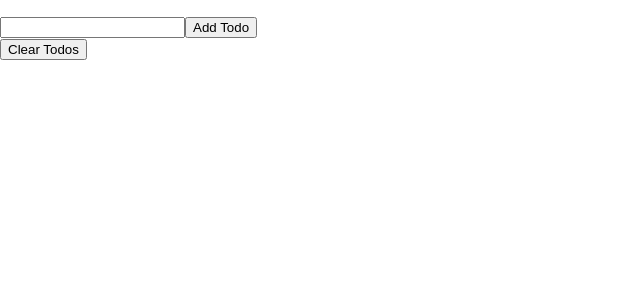
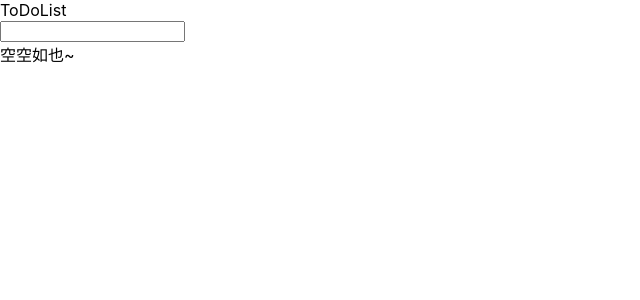
Before and after one commit to zxt1996/learn-immer, a React (Create React App) app: page / in a window 1280 px wide. Shown: the top 300 px of the page, without its empty margins (0-640 px from the left). Built offline with nearby package versions, Linux system fonts and the light colour scheme.

Commit message:
immer在Redux中的使用

```diff
--- a/package.json
+++ b/package.json
@@ -14,7 +14,10 @@
     "immer": "^8.0.0",
     "react": "^16.13.1",
     "react-dom": "^16.13.1",
+    "react-redux": "^7.2.2",
     "react-scripts": "3.4.1",
+    "redux": "^4.0.5",
+    "redux-devtools-extension": "^2.13.8",
     "typescript": "~3.7.2",
     "use-immer": "^0.4.2"
   },
@@ -38,5 +41,8 @@
       "last 1 firefox version",
       "last 1 safari version"
     ]
+  },
+  "devDependencies": {
+    "@types/react-redux": "^7.1.12"
   }
 }
--- a/src/App.tsx
+++ b/src/App.tsx
@@ -1,4 +1,6 @@
 import React, { useEffect } from 'react';
+import { Provider } from 'react-redux';
+import store from './store';
 // import Users from './components/users';
 // import { test } from './demo/about-produce';
 // import { test } from './demo/about-producer';
@@ -6,17 +8,21 @@
 // import { test } from './demo/about-patches';
 // import UserCardEditor from './components/UserCardEditor';
 import Todo from './components/useForm';
+import TodoList from './containers/TodoList';
 
 function App() {
   // useEffect(() => {
   //   test();
   // }, []);
   return (
-    <div className="App">
-      {/* <Users/> */}
-      {/* <UserCardEditor/> */}
-      <Todo/>
-    </div>
+    <Provider store={store}>
+      <div className="App">
+        {/* <Users/> */}
+        {/* <UserCardEditor/> */}
+        {/* <Todo/> */}
+        <TodoList/>
+      </div>
+    </Provider>
   );
 }
 
--- /dev/null
+++ b/src/containers/TodoList/index.tsx
@@ -0,0 +1,83 @@
+import React, { useState } from 'react';
+import { useSelector, useDispatch, shallowEqual } from 'react-redux';
+import produce, { Draft } from 'immer';
+import { RootState } from '../../store/index';
+import { TodoListState } from '../../store/todoList/reducer';
+import * as Actions from '../../store/todoList/actions';
+
+type State = {
+    value: string
+}
+
+const TodoList = () => {
+    const initState: State = {
+        value: ''
+    }
+
+    const [state, setState] = useState(initState);
+    // const result: any = useSelector(selector: Function, equalityFn?: Function)
+    // Allows you to extract data from the Redux store state
+    // useSelector hook will cause your component to be rerender every time an action is dispatched.
+    // shallow comparison of the result object, 即使用shallowEqual进行浅层比较
+    const { list } = useSelector<RootState, TodoListState>(state => state.todoList, shallowEqual);
+    const dispatch = useDispatch();
+
+    const handleInputChange = (event: React.FormEvent<HTMLInputElement>): void => {
+        const value = event.currentTarget.value.trim();
+        setState(
+            produce((draftState: Draft<State>) => {
+                draftState.value = value;
+            })
+        )
+    };
+
+    const handleInputKeyDown = (event: React.KeyboardEvent<HTMLInputElement>): void => {
+        const keyValue = event.key;
+        const { value } = state;
+
+        if (keyValue === 'Enter' && value) {
+            dispatch(Actions.addTodo(value));
+            setState(
+                produce((draftState: Draft<State>) => {
+                    draftState.value = '';
+                })
+            )
+        }
+    }
+
+    const handleRemoveTodo = (event: React.MouseEvent<HTMLSpanElement>): void => {
+        const parent = event.currentTarget.closest("li") as HTMLLIElement;
+        const key = parent.dataset.key ?? '';
+        dispatch(Actions.removeTodo(key));
+    }
+
+    return (
+        <div>
+            <div className="todo-list__title">ToDoList</div>
+            <input
+                className="todo-list__input"
+                type="text"
+                value={state.value}
+                onChange={handleInputChange}
+                onKeyDown={handleInputKeyDown}
+            />
+            {list.length ? (
+                <>
+                <ul className="todo-list__list">
+                    {list.map(todo => (
+                    <li key={todo.key} data-key={todo.key}>
+                        <span onClick={handleRemoveTodo}>
+                            删除：{todo.text}
+                        </span>
+                    </li>
+                    ))}
+                </ul>
+                </>
+            ) : (
+                <div className="todo-list__empty">空空如也~</div>
+            )}
+        </div>
+    )
+}
+
+export default React.memo(TodoList);
--- /dev/null
+++ b/src/store/index.ts
@@ -0,0 +1,12 @@
+import { combineReducers, createStore } from 'redux';
+import todoListReducer from './todoList/reducer';
+
+export const rootReducer = combineReducers({
+    todoList: todoListReducer
+});
+
+export type RootState = ReturnType<typeof rootReducer>;
+
+const store = createStore(rootReducer);
+
+export default store;
--- /dev/null
+++ b/src/store/todoList/actions.ts
@@ -0,0 +1,16 @@
+import { TodoListActionConstants } from './types';
+
+export const addTodo = (text: string) => ({
+    type: TodoListActionConstants.ADD_TODO,
+    payload: text
+} as const);
+
+export const removeTodo = (key: string) => ({
+    type: TodoListActionConstants.DELETE_TODO,
+    payload: key
+} as const);
+
+export type AddTodoType = ReturnType<typeof addTodo>;
+export type RemoveTodoType = ReturnType<typeof removeTodo>;
+
+export type TodoListActionTypes = AddTodoType | RemoveTodoType
--- /dev/null
+++ b/src/store/todoList/reducer.ts
@@ -0,0 +1,37 @@
+import { Reducer } from 'redux';
+import produce, { Draft } from 'immer';
+import { TodoListActionConstants } from './types';
+import { TodoListActionTypes } from './actions';
+
+export type Todo = {
+    key: string;
+    text: string;
+    completed: boolean;
+}
+
+export type TodoListState = Readonly<{
+    list: Todo[]
+}>
+
+const initialTodoListState: TodoListState = {
+    list: []
+};
+
+const todoListReducer: Reducer<TodoListState, TodoListActionTypes> = produce(
+    (draftState: Draft<TodoListState>, action: TodoListActionTypes) => {
+        switch (action.type) {
+            case TodoListActionConstants.ADD_TODO:
+                const addTodoKey = `${Date.now()}__${draftState.list.length}`;
+                const addTodo: Todo = { key: addTodoKey, text: action.payload, completed: false };
+                draftState.list.unshift(addTodo);
+                break;
+            case TodoListActionConstants.DELETE_TODO:
+                const deleteTodoIndex = draftState.list.findIndex(todo => todo.key === action.payload);
+                draftState.list.splice(deleteTodoIndex, 1);
+                break;
+        }
+    },
+    initialTodoListState
+)
+
+export default todoListReducer;
--- /dev/null
+++ b/src/store/todoList/types.ts
@@ -0,0 +1,4 @@
+export enum TodoListActionConstants {
+    ADD_TODO = 'ADD_TODO',
+    DELETE_TODO = 'DELETE_TODO'
+}
```
Also changed, not shown: 1 other file (tests, documents, lock files or other folders).
